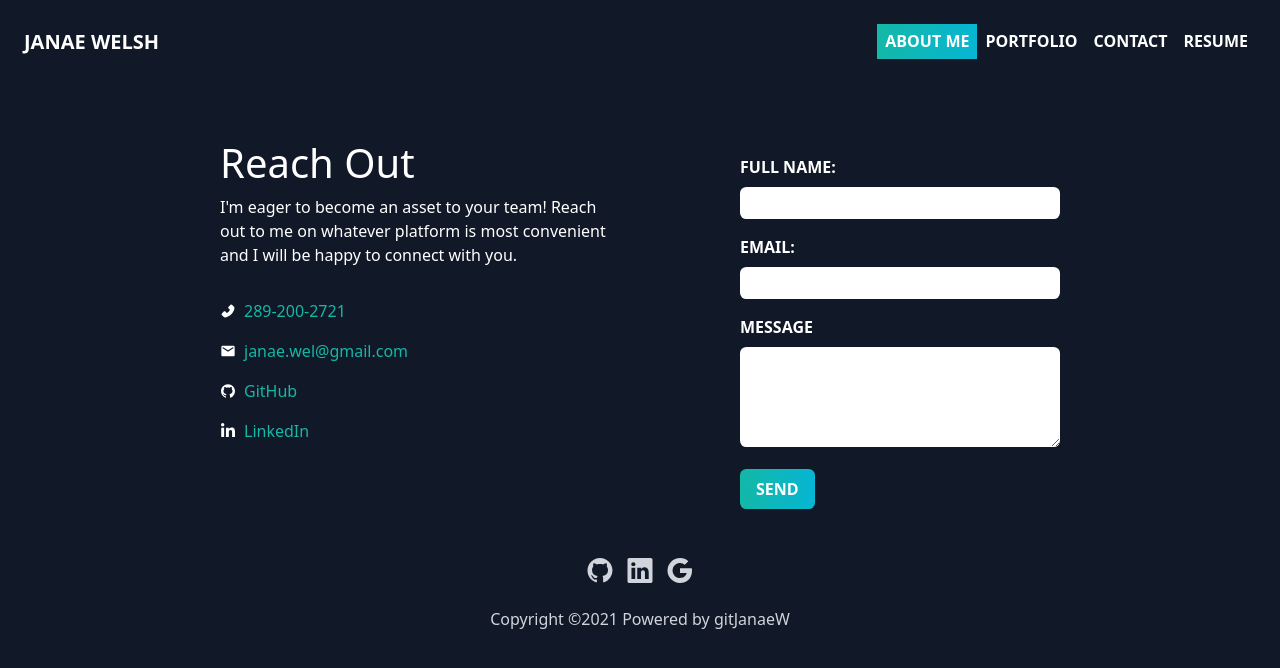
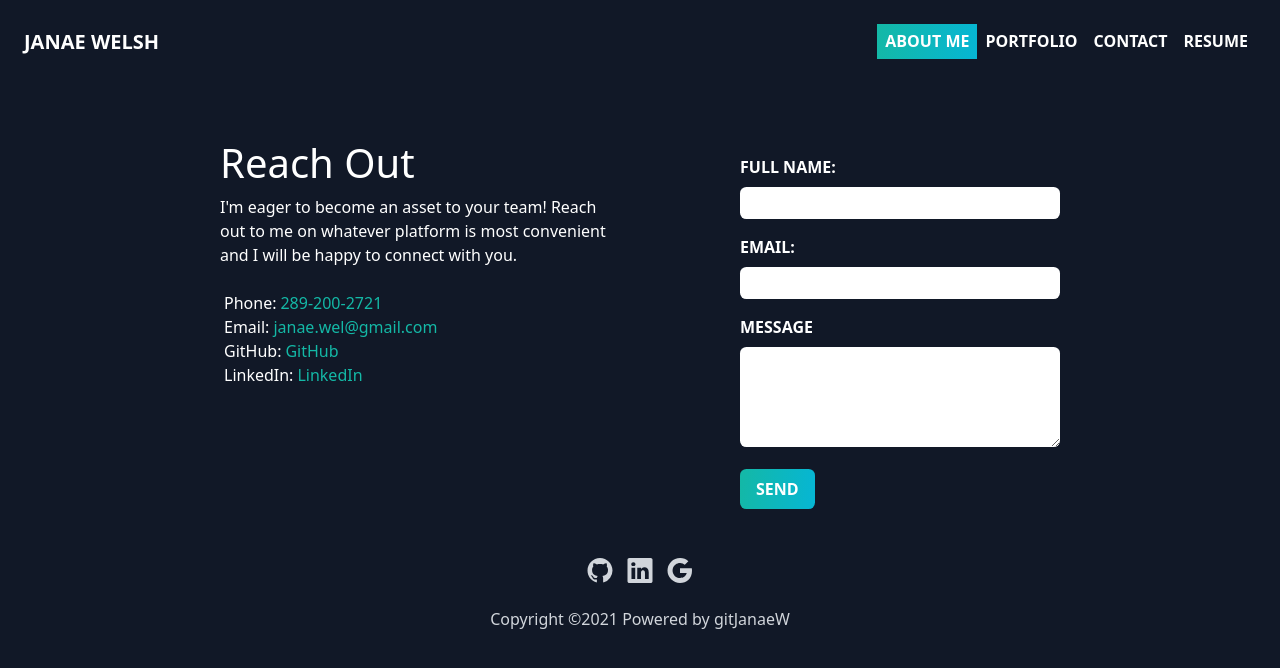
Before and after one commit to gitJanaeW/personal-website, a React app: page /contact in a window 1280 px wide. Shown: the top 668 px of the page. Built offline with nearby package versions, Linux system fonts and the light colour scheme.

Commit message:
condensing scripts + removing contact page icons

```diff
--- a/public/index.html
+++ b/public/index.html
@@ -1,6 +1,7 @@
 <!doctype html>
 <html lang="en">
   <head>
+    <meta http-equiv="Cache-Control" content="max-age=1209600">
     <meta charset="utf-8">
     <meta name="viewport" content="width=device-width, initial-scale=1">
     <meta
--- a/src/components/About.js
+++ b/src/components/About.js
@@ -4,7 +4,7 @@ import headshot from '../assets/headshot.jpg';
 const About = () => {
     return (
         <section className="text-center col-9 col-md-7 col-lg-5 mx-auto my-4">
-            <img className="col-10 col-md-7 rounded-circle" src={headshot} alt="A Janae smiling in business casual wear"/>
+            <img className="col-10 col-md-7 rounded-circle" src={headshot} style={{maxWidth:"324px"}} alt="A Janae smiling in business casual wear"/>
             <h1 className="text-primary mt-2">Janae Welsh</h1>
             <h3>Software Engineer</h3>
             <div className='text-center my-3 my-lg-4 d-flex justify-content-around justify-content-md-between mx-md-5 col-lg-8 mx-lg-auto'>
@@ -24,7 +24,7 @@ const About = () => {
                     </svg>
                 </a>
             </div>
-            <p >
+            <p>
                 Full-stack <span className="text-primary">JavaScript</span> software engineer with honed <span className="text-primary">research</span>, <span className="text-primary">problem-solving</span> and <span className="text-primary">communication</span> skills, developed during my English BA and work in the education sector.
             </p>
             <LazyLoad offset={0} once>
--- a/src/components/Contact.js
+++ b/src/components/Contact.js
@@ -1,9 +1,6 @@
 import {useState, useRef} from "react";
 import {captializeFirstChar, validateEmail} from "../utils/helpers";
-import {AiFillPhone, AiFillGithub} from 'react-icons/ai';
-import {TbConfetti} from 'react-icons/tb';
-import {MdEmail} from 'react-icons/md';
-import {FaLinkedinIn} from 'react-icons/fa';
+import {TbConfetti} from "react-icons/tb";
 import emailjs from '@emailjs/browser';
 
 const Contact = () => {
@@ -29,7 +26,7 @@ const Contact = () => {
     const clearToast = (e) => {
         e.preventDefault();
         if(e.target.value==="╳"){
-            e.currentTarget.className = "hide toast"
+            e.currentTarget.setAttribute("hidden", true);
         }
     };
     const form = useRef();
@@ -47,28 +44,26 @@ const Contact = () => {
     return(
         <section id="contact" className="d-flex flex-wrap col-9 mx-auto my-5">
             <div className="col-11 col-lg-5 mx-auto text-center text-md-start">
-                <h1>
-                    Reach Out
-                </h1>
+                <h1>Reach Out</h1>
                 <p>
                     I'm eager to become an asset to your team! Reach out to me on whatever platform is most convenient and I will be happy to connect with you.
                 </p>
                 <div className="text-lg mt-4 max-sm:text-base">
-                    <div className="d-flex align-items-center">
-                        <AiFillPhone/>
-                        <a href="tel:289-200-2721" className="px-2 my-lg-2">289-200-2721</a>
+                    <div className="d-flex flex-column flex-md-row">
+                        <p className="mt-2 mt-md-0 mb-0 mx-1">Phone:</p>
+                        <a href="tel:289-200-2721">289-200-2721</a>
                     </div>
-                    <div className="d-flex align-items-center">
-                        <MdEmail/>
-                        <a className="px-2 my-lg-2" href="mailto: janae.wel@gmail.com" target="blank"> janae.wel@gmail.com</a>
+                    <div className="d-flex flex-column flex-md-row">
+                        <p className="mt-2 mt-md-0 mb-0 mx-1">Email:</p>
+                        <a href="mailto: janae.wel@gmail.com" target="blank"> janae.wel@gmail.com</a>
                     </div>
-                    <div className="d-flex align-items-center">
-                        <AiFillGithub/>
-                        <a className="px-2 my-lg-2" href="https://githubcom/gitJanaeW?tab=repositories" target="blank">GitHub</a>
+                    <div className="d-flex flex-column flex-md-row">
+                        <p className="mt-2 mt-md-0 mb-0 mx-1">GitHub:</p>
+                        <a href="https://githubcom/gitJanaeW?tab=repositories" target="blank">GitHub</a>
                     </div>
-                    <div className="d-flex align-items-center">
-                        <FaLinkedinIn/>
-                        <a className="px-2 my-lg-2" href="https://www.linkedin.com/in/janae-welsh-01a52a23a/" target="blank">LinkedIn</a>
+                    <div className="d-flex flex-column flex-md-row">
+                        <p className="mt-2 mt-md-0 mb-0 mx-1">LinkedIn:</p>
+                        <a href="https://www.linkedin.com/in/janae-welsh-01a52a23a/" target="blank">LinkedIn</a>
                     </div>
                 </div>
             </div>
@@ -96,13 +91,13 @@ const Contact = () => {
                     <button className="bg-info bg-gradient rounded border-0 text-white fw-bold px-3 py-2" type="submit">SEND</button>
                 </div>
                 {successMsg && (
-                    <div onClick={clearToast} className="bg-info bg-gradient rounded fixed-bottom" role="alert" style={{position: "sticky", bottom:"10px"}}>
-                        <div className="toast-header my-4 d-flex justify-content-between align-items-center">
+                    <div onClick={clearToast} className="bg-secondary text-black rounded fixed-bottom" role="alert" style={{position: "sticky", bottom:"10px", boxShadow:"0 2px 10px black"}}>
+                        <div className="my-4 d-flex justify-content-between align-items-center">
                             <div className="d-flex align-items-center px-2">
                                 <TbConfetti/>
-                                <strong className="toast-body">: Email sent!</strong>
+                                <strong>: Email sent!</strong>
                             </div>
-                            <input type="button" className="close bg-primary border-0 rounded p-3 text-white" value="╳"></input>
+                            <input type="button" className="close bg-primary border-0 p-3 text-white" style={{borderRadius:"0 5px 5px 0"}} value="╳"></input>
                         </div>
                     </div>
                 )}
--- a/src/components/Loading.js
+++ /dev/null
@@ -1,7 +0,0 @@
-const Loading = () => {
-    return(
-        <div style={{minHeight:"60vh"}}></div>
-    );
-};
-
-export default Loading;
--- a/src/components/Nav.js
+++ b/src/components/Nav.js
@@ -1,4 +1,5 @@
 import {useState} from "react";
+import {Toast} from 'bootstrap';
 import {Link} from "react-router-dom";
 
 const Nav = () => {
--- a/src/data/mainProjects.js
+++ b/src/data/mainProjects.js
@@ -17,7 +17,7 @@ const mainProjects = [
         key: "rescue-chow",
         name: "Rescue Chow",
         description: "A MERN stack application with Stripe functionality. Made in 2 weeks with 3 peers. Rescue Chow allows you to purchase animal treats while sending 25% of the proceeds to charity.",
-        link: "/",
+        link: "",
         img: rescueChow,
         imgAlt: "The landing page of Rescue Chow",
         technologies: "Mongoose | Express | React",
@@ -28,8 +28,7 @@ const mainProjects = [
         name: "upGrad",
         description: "A full-stack application with Handlebars.js. Made in a week with 2 peers. Upgrad is the social media app for graduate student where projects are shared for the sake of research, collaboration and critiques.",
         link: "/",
-        // Image sourced from: cdn.lifehack.org
-        img: "../images/rescue-chow.jpg",
+        img: rescueChow,
         imgAlt: "The landing page of upGrad",
         technologies: "Express | Sequelize | Handlebars",
         status: "Deployed"
--- a/src/index.js
+++ b/src/index.js
@@ -1,16 +1,7 @@
-// import React
 import React from "react";
 import { createRoot } from "react-dom/client";
 import App from "./App";
-// Import our custom CSS, BS alerts and BS Toast & Popover
 import './scss/styles.scss';
-import {Toast} from 'bootstrap';
 
-
-const container = document.getElementById("root");
-const root = createRoot(container);
-root.render(
-    <React.StrictMode>
-        <App/>
-    </React.StrictMode>
-);
+const root = createRoot(document.getElementById("root"));
+root.render(<App/>);
--- a/src/scss/abstracts/variables.scss
+++ b/src/scss/abstracts/variables.scss
@@ -13,7 +13,6 @@ $navbar-light-hover-color: white;
 $navbar-light-brand-color: white;
 $navbar-light-brand-hover-color: white;
 $navbar-toggler-focus-width: 0px;
-
 $link-decoration: none;
 
 $auto-hide: false;
--- a/src/scss/styles.scss
+++ b/src/scss/styles.scss
@@ -46,7 +46,7 @@ $success: #7952b3;
 // @import "~bootstrap/scss/progress";
 // @import "~bootstrap/scss/list-group";
 @import "~bootstrap/scss/close";
-@import "~bootstrap/scss/toasts";
+// @import "~bootstrap/scss/toasts";
 @import "~bootstrap/scss/modal"; // Requires transitions
 // @import "~bootstrap/scss/tooltip";
 @import "~bootstrap/scss/popover";
```
Also changed, not shown: src/App.js (+7 -8 lines), src/js/navbar.js (deleted, +0 -8 lines).
